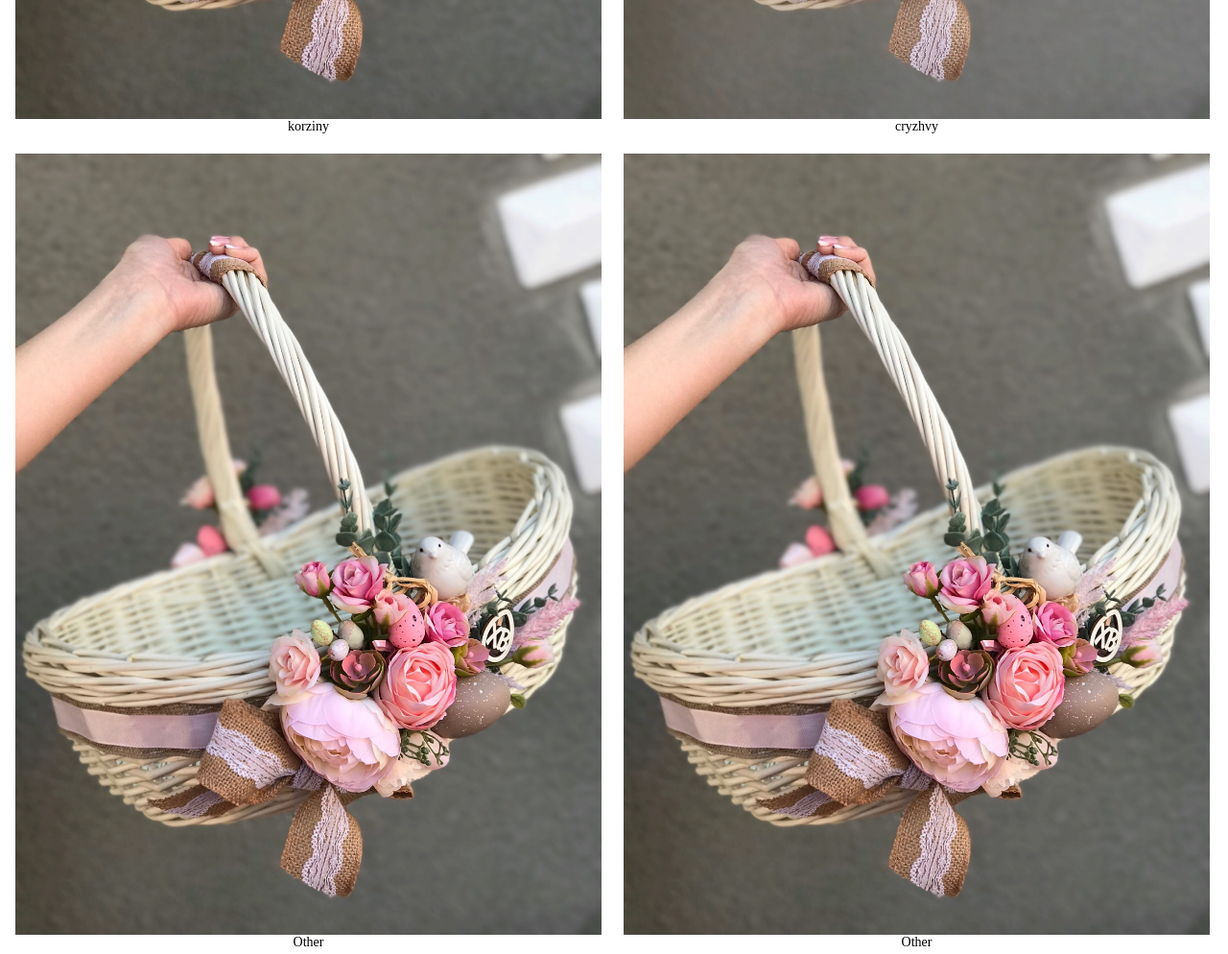
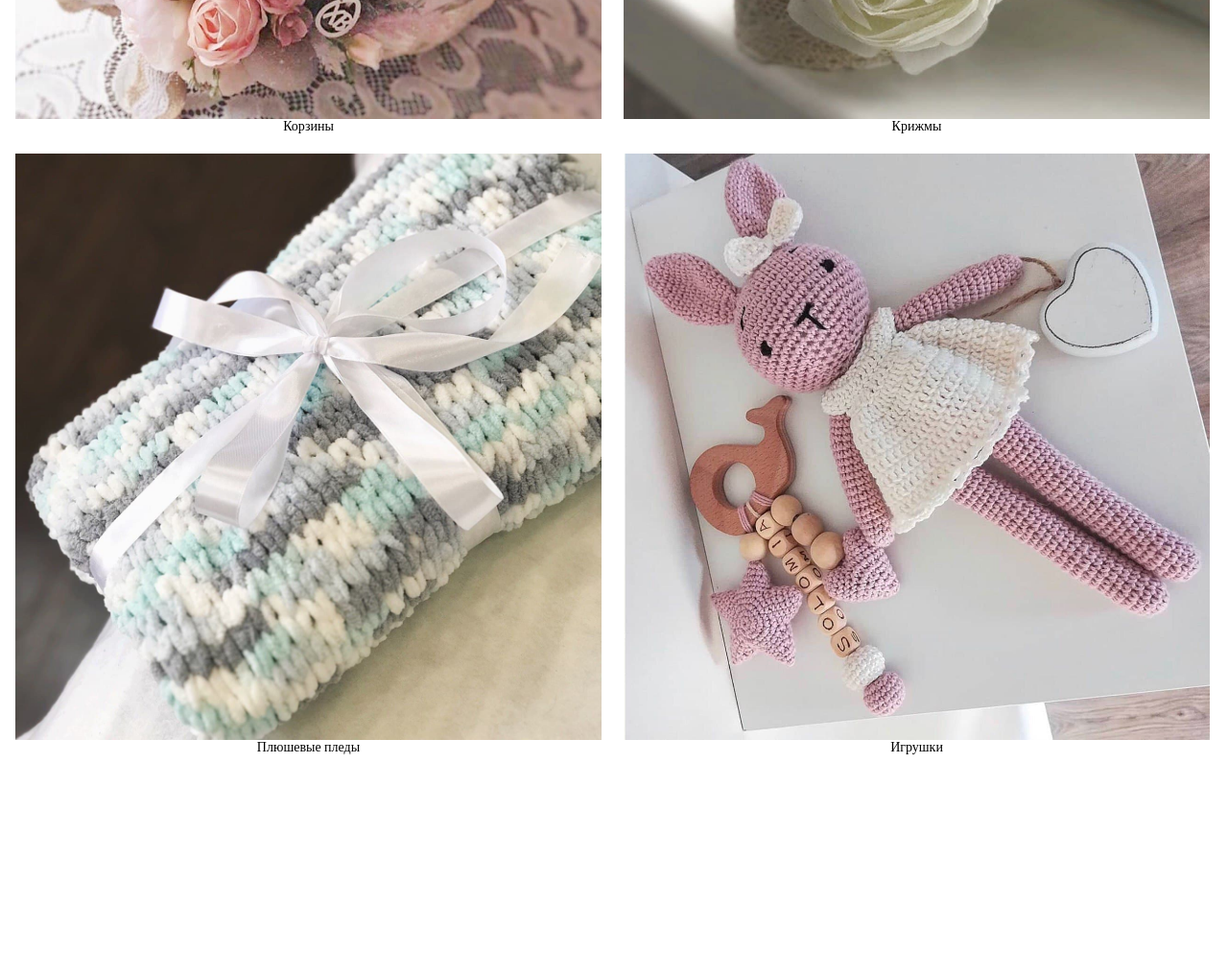
Before and after one commit to Click-73/Liza_decore, a plain HTML site: page index.html in a window 1280 px wide. Shown: the part 780-1774 px from the top of the page at 96% size. After the commit the page ends 1592 px from the top, so only its background shows below. Drawn offline with nearby package versions, Linux system fonts and the light colour scheme.

Commit message:
Add files via upload

```diff
--- a/index.html
+++ b/index.html
@@ -29,21 +29,21 @@
         <section >
           <div class="headline" >
             <figure class="headline__block" >
-              <img class="headline__block_image" src="images/cor2.jpg" alt="">
-              <figcaption>korziny</figcaption>
+              <img class="headline__block_image" src="images/1.jpg" alt="">
+              <figcaption>Корзины</figcaption>
             </figure>
             <figure figure class="headline__block">
-              <img class="headline__block_image" src="images/cor1.jpg" alt="">
-              <figcaption>cryzhvy</figcaption>
+              <img class="headline__block_image" src="images/22.jpg" alt="">
+              <figcaption>Крижмы</figcaption>
             </figure>
             <figure figure class="headline__block">
-              <img class="headline__block_image" src="images/cor2.jpg" alt="">
-              <figcaption>Other</figcaption>
+              <img class="headline__block_image" src="images/3.jpg" alt="">
+              <figcaption>Плюшевые пледы <br> </figcaption>
             </figure>
           </figure>
-          <figure figure class="headline__block">
-            <img class="headline__block_image" src="images/cor2.jpg" alt="">
-            <figcaption>Other</figcaption>
+          <figure figure class="headline__block ">
+            <img class="headline__block_image" src="images/4.jpg" alt="">
+            <figcaption class="headline_block_one" >Игрушки</figcaption>
           </figure>
           </div>
         </section>
--- a/styles/header.scss
+++ b/styles/header.scss
@@ -21,7 +21,7 @@
         width: 58px;
         border: none;
         border-left: 1px solid #00000026;
-        height: 100%;
+
         margin-left: auto;
         background: transparent;
         margin-right: -15px;
--- a/styles/headline.scss
+++ b/styles/headline.scss
@@ -14,8 +14,11 @@
         padding-right: 13px;
 
 
+
         &_image{
-            max-width: 100%;
+            width: 100%;
+            height: 100%;
+
         }
         &_text {
             text-align: center;
```
Also changed, not shown: images/1.jpg (added), images/22.jpg (added), images/3.jpg (added), images/4.jpg (added), style.css, 1 other file.
